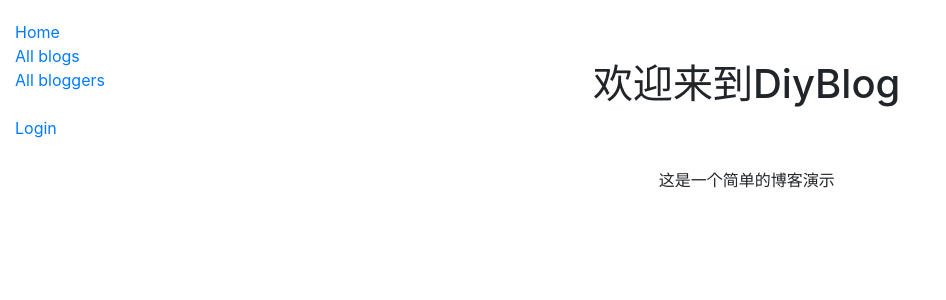
After one commit to monk-after-90s/diyblog, a Django app: template blog/templates/blog/index.html in a window 1280 px wide. The commit adds this page. Shown: the top 300 px of the page, without its empty margins (0-946 px from the left). Run offline with Django 3.2, Linux system fonts and the light colour scheme; the template is opened without the code that fills it, so the values that code supplies are empty; parts of the project's set-up code (start-up, migrations or seed data) failed here and were passed over; some libraries are stand-ins or nearby versions.

Commit message:
简单实现home主页

```diff
--- a/blog/static/css/styles.css
+++ b/blog/static/css/styles.css
@@ -3,3 +3,8 @@
     padding: 0;
     list-style: none;
 }
+
+.home_welcome {
+    margin: 60px auto;
+    text-align: center;
+}
--- /dev/null
+++ b/blog/templates/blog/index.html
@@ -0,0 +1,8 @@
+{% extends 'base_generic.html' %}
+{% block title %}<title>DiyBlog Home</title>{% endblock %}
+{% block content %}
+    <article class="home_welcome">
+        <h1 class="home_welcome">欢迎来到DiyBlog</h1>
+        <p class="home_welcome">这是一个简单的博客演示</p>
+    </article>
+{% endblock %}
--- a/blog/views.py
+++ b/blog/views.py
@@ -1,3 +1,6 @@
 from django.shortcuts import render
 
+
 # Create your views here.
+def index(request):
+    return render(request, 'blog/index.html')
```
